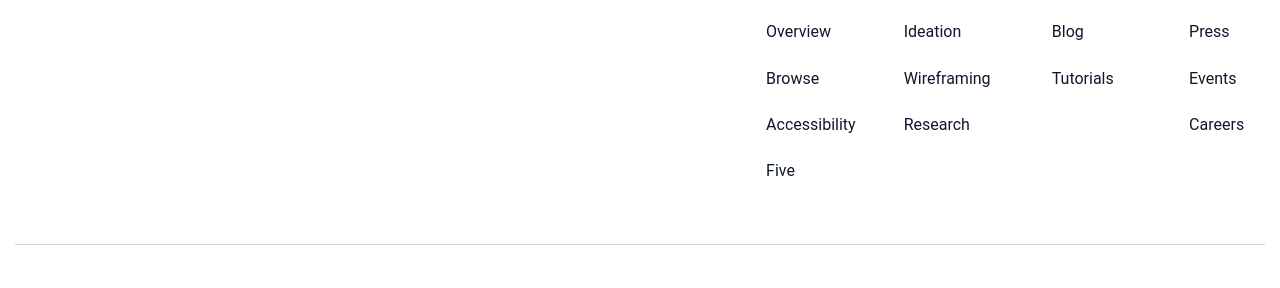
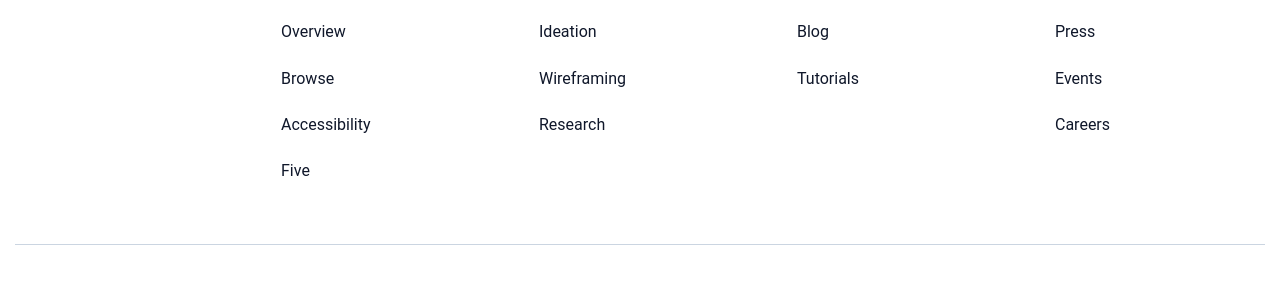
Before and after one commit to OlegShinka/weeb, a plain HTML site: page index.html in a window 1280 px wide. Shown: the part 5608-5896 px from the top of the page. Drawn offline with Linux system fonts and the light colour scheme.

Commit message:
footer002

```diff
--- a/css/style.css
+++ b/css/style.css
@@ -984,8 +984,8 @@ body {
   gap: 48px;
 }
 .nav-footer__menu {
-  /* min-width: 210px; */
-  flex-basis: 210px`;
+  min-width: 210px;
+  /* flex-basis: 210px; */
 }
 
 .nav-footer_title {
```
